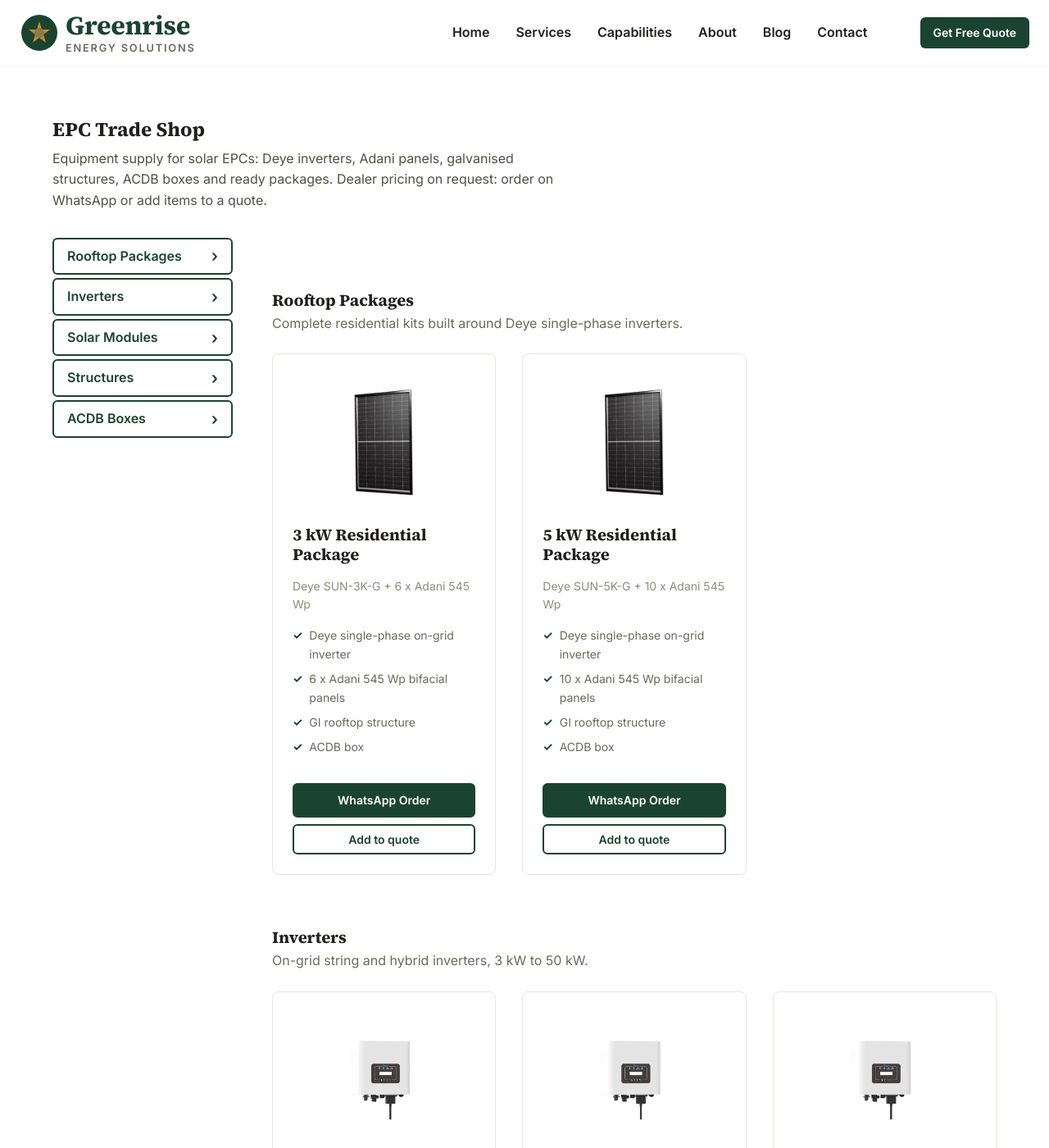
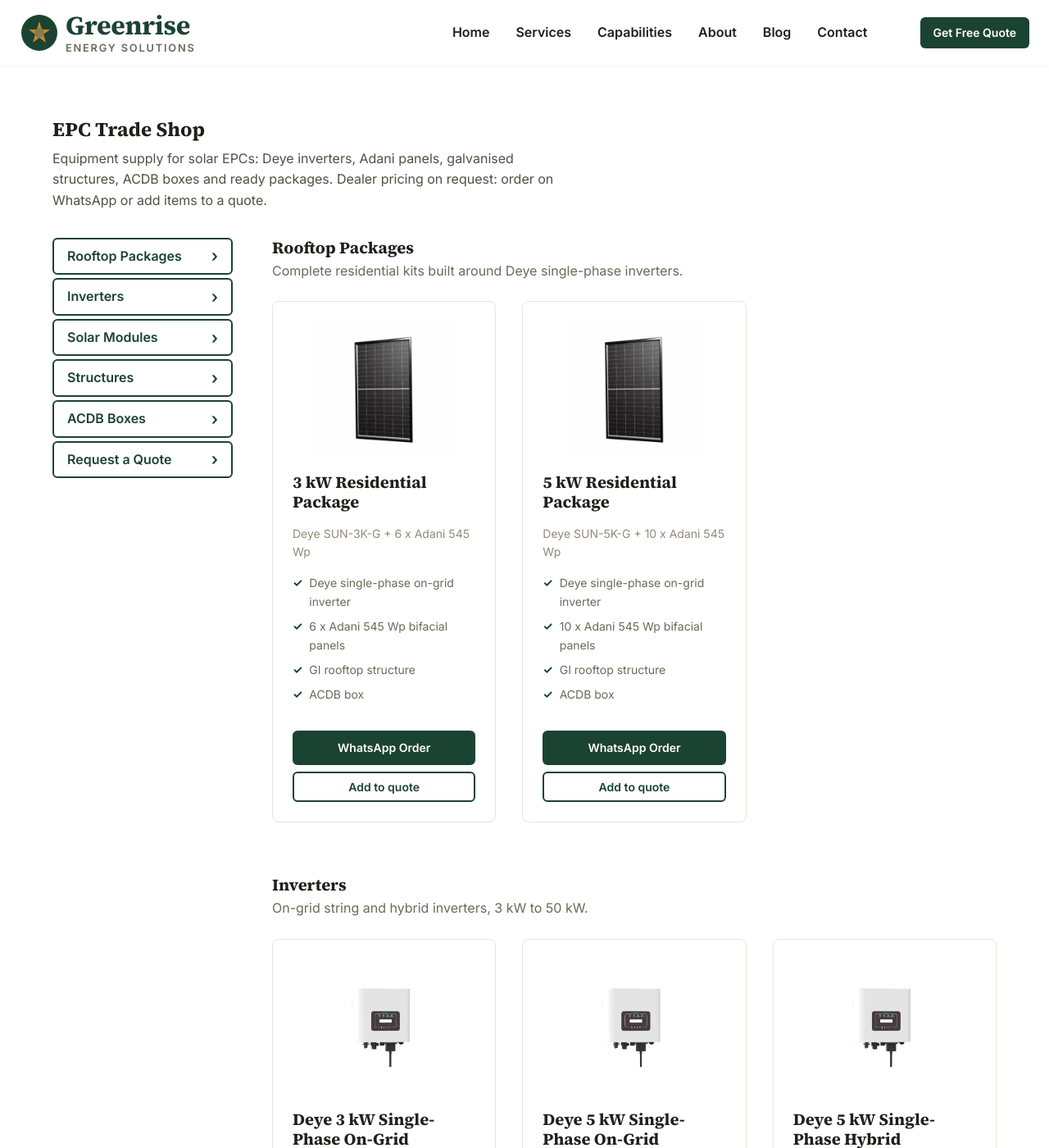
Before and after one commit to nbkarthi/greenriseenergy, a Jekyll site: the page built from shop/index.html, in a window 1280 px wide and 1400 px high. Shown: the whole window at 82% size. Built offline with Jekyll 4.4.1, drawn with Linux system fonts in a browser that asks for light colours.

Commit message:
shop: add quote link to menu, align menu with first heading

```diff
--- a/shop/index.html
+++ b/shop/index.html
@@ -28,6 +28,7 @@
     .shop-nav a { display: flex; justify-content: space-between; align-items: center; gap: var(--spacing-sm); padding: var(--spacing-sm) var(--spacing-md); border: 2px solid var(--color-primary); border-radius: var(--radius-lg); font-weight: 600; color: var(--color-primary); }
     .shop-nav a::after { content: '\203A'; font-size: 1.25em; line-height: 1; }
     .shop-nav a:hover { background-color: var(--color-primary); color: var(--color-white); }
+    .shop-main section:first-child h2 { margin-top: 0; }
     .shop h2 { scroll-margin-top: calc(var(--header-height) + var(--spacing-lg)); }
     @media (max-width: 800px) {
       .shop-layout { grid-template-columns: 1fr; gap: 0; }
@@ -59,6 +60,7 @@
         {% for group in site.data.shop %}
         <a href="#{{ group.id }}">{{ group.category }}</a>
         {% endfor %}
+        <a href="#quote">Request a Quote</a>
       </nav>
 
       <div class="shop-main">
```
